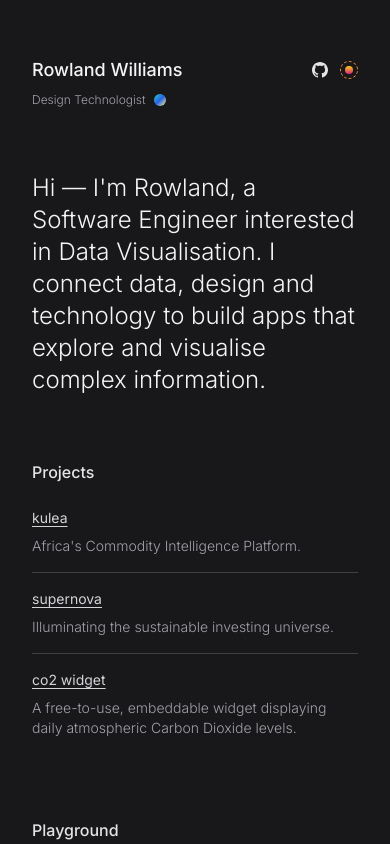
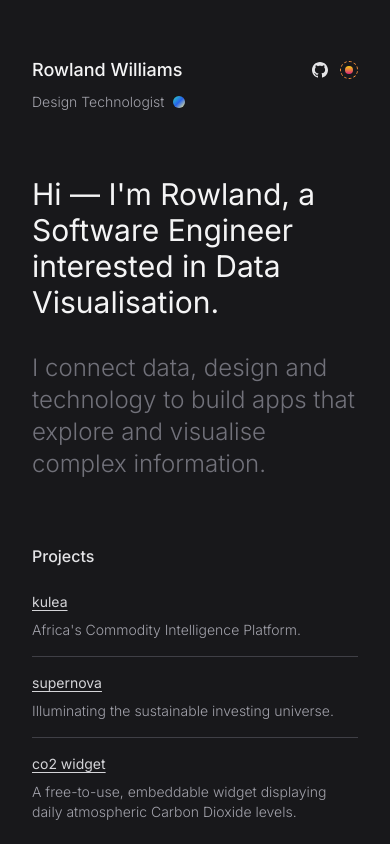
Before and after one commit to rowlandwilliams/playground, a Next.js app: page / in a window 390 px wide. Shown: the top 844 px of the page. Built offline with nearby package versions, Linux system fonts and the light colour scheme.

Commit message:
add mobile text

```diff
--- a/src/app/page.tsx
+++ b/src/app/page.tsx
@@ -56,15 +56,25 @@ export default function Home() {
               </button>
             </div>
           </div>
-          <h2 className="text-xs flex items-center text-zinc-600 dark:text-zinc-400 font-light gap-x-2 ">
+          <h2 className="text-sm flex items-center text-zinc-600 dark:text-zinc-400 font-light gap-x-2 ">
             Design Technologist
             <div className="h-3 w-3 rounded-full bg-gradient-to-br from-blue-700 dark:from-teal-400 via-rose-600 dark:via-blue-600 to-yellow-400 dark:to-yellow-200"></div>
           </h2>
         </header>
-        <section className="text-2xl font-light text-zinc-900 dark:text-zinc-100">
+        <section className="text-2xl hidden sm:block font-light text-zinc-900 dark:text-zinc-100">
           Hi — I&apos;m Rowland, a Software Engineer interested in Data
           Visualisation. I connect data, design and technology to build apps
           that explore and visualise complex information.
+        </section>
+        <section className="sm:hidden text-3xl space-y-8  text-zinc-900 dark:text-zinc-100">
+          <p>
+            Hi — I&apos;m Rowland, a Software Engineer interested in Data
+            Visualisation.
+          </p>
+          <p className="text-2xl font-light text-zinc-500">
+            I connect data, design and technology to build apps that explore and
+            visualise complex information.
+          </p>
         </section>
         <section className="font-light space-y-2 text-zinc-700">
           <h1 className="font-medium text-zinc-900 dark:text-zinc-200">
```
